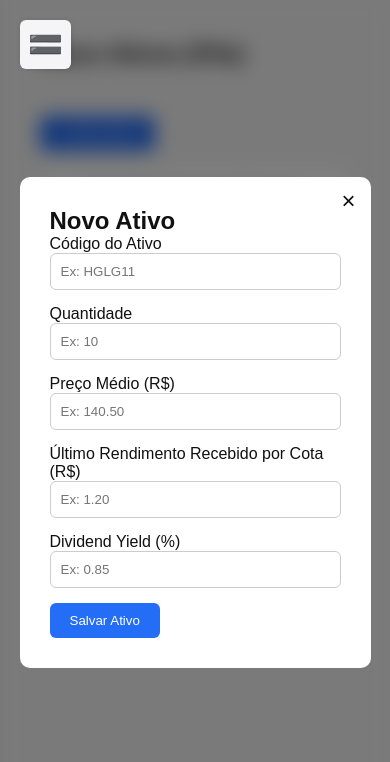
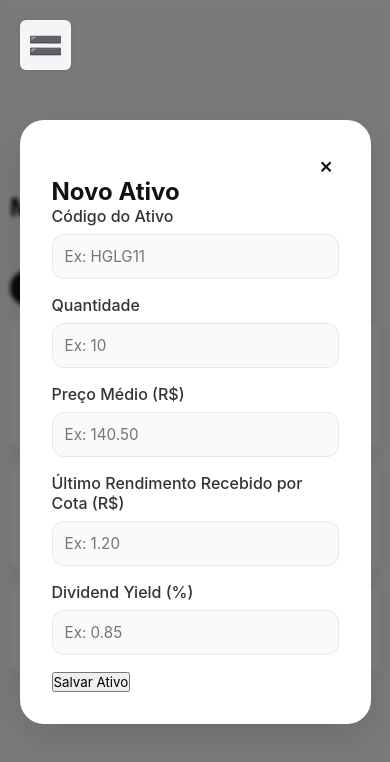
Before and after one commit to LuciLua/MeusRendimentos, a plain HTML site: page Pages/Rendimentos/index.html in a window 390 px wide. Both pictures are taken after a click on the button "+ Novo Ativo". Drawn offline with Linux system fonts and the light colour scheme.

Commit message:
responsive and btn defaults

```diff
--- a/Components/Menu/menu.css
+++ b/Components/Menu/menu.css
@@ -1,19 +1,3 @@
-/* Reset básico */
-* {
-  margin: 0;
-  padding: 0;
-  box-sizing: border-box;
-}
-
-body, html {
-  height: 100%;
-  font-family: -apple-system, BlinkMacSystemFont, 'Segoe UI', Roboto, Oxygen,
-    Ubuntu, Cantarell, 'Open Sans', 'Helvetica Neue', sans-serif;
-  background: #fff;
-  color: #111;
-}
-
-
 .menu-toggle {
   position: fixed;
   top: 20px;
@@ -76,7 +60,7 @@ body, html {
 }
 
 .sidebar ul li a {
-  color: #fff;
+  color: #bac1ce;
   text-decoration: none;
   font-weight: 500;
   font-size: 1rem;
@@ -84,7 +68,7 @@ body, html {
 }
 
 .sidebar ul li a:hover {
-  color: #0070f3;
+  color: #ffffff;
 }
 
 /* Conteúdo principal */
@@ -95,7 +79,7 @@ body, html {
 }
 
 /* Mobile: sidebar fechada por padrão */
-@media (max-width: 768px) {
+@media (max-width: 1100px) {
   .sidebar {
     transform: translateX(-260px); /* fora da tela */
   }
@@ -112,10 +96,16 @@ body, html {
   .menu-toggle {
     display: block;
   }
+
+  .sidebar h2{
+    padding-top: 80px;
+  }
+
+
 }
 
 /* Desktop: botão escondido */
-@media (min-width: 769px) {
+@media (min-width: 1100px) {
   .menu-toggle {
     display: none;
   }
--- /dev/null
+++ b/Components/Modals/style.css
@@ -0,0 +1,92 @@
+/* Modal base */
+.modal {
+  display: none; /* Ativado via JS */
+  position: fixed;
+  inset: 0;
+  background-color: rgba(0, 0, 0, 0.5);
+  z-index: 999;
+  align-items: center;
+  justify-content: center;
+  backdrop-filter: blur(2px);
+}
+
+/* Conteúdo do Modal */
+.modal-content {
+  background-color: #fff;
+  padding: 2rem;
+  border-radius: 1.5rem;
+  max-width: 480px;
+  width: 90%;
+  box-shadow: 0 12px 40px rgba(0, 0, 0, 0.12);
+  font-family: 'Inter', sans-serif;
+  color: #111;
+  transition: transform 0.3s ease, opacity 0.3s ease;
+}
+
+/* Título */
+.modal-content h3 {
+  font-size: 1.25rem;
+  font-weight: 600;
+}
+
+/* Labels */
+.modal-content label {
+  display: block;
+  margin-bottom: 0.5rem;
+  font-weight: 500;
+  color: #333;
+}
+
+/* Inputs */
+.modal-content input,
+.modal-content textarea {
+  width: 100%;
+  padding: 0.75rem;
+  border: 1px solid #e5e7eb;
+  border-radius: 0.75rem;
+  background-color: #fafafa;
+  font-size: 0.95rem;
+  margin-bottom: 1rem;
+  transition: border 0.2s;
+}
+
+.modal-content input:focus,
+.modal-content textarea:focus {
+  outline: none;
+  border-color: #111;
+  background-color: #fff;
+}
+
+/* Range input */
+.modal-content input[type="range"] {
+  padding: 0;
+  margin-bottom: 1.25rem;
+}
+
+/* Botões */
+.modal-content .botoes {
+  display: flex;
+  justify-content: flex-end;
+  align-items: center;
+  /* height: 100%; */
+  height: fit-content;
+  gap: 20px;
+}
+
+.modal-content .botoes button{
+  margin: 0;
+  line-height: 1.5;
+}
+
+
+.close-modal-x{
+    width: 25px;
+    height: 25px;
+    cursor: pointer;
+    display: flex;
+    justify-content: center;
+    align-items: center;
+    margin-left: auto;
+    font-weight: 500;
+    font-size: 22px;
+}
--- a/Pages/Perfil/style.css
+++ b/Pages/Perfil/style.css
@@ -1,16 +1,9 @@
-body {
-  font-family: "Inter", sans-serif;
-  background-color: #f9f9f9;
-  color: #111;
-  margin: 0;
-  padding: 2rem;
-}
-
 .perfil-container {
   max-width: 700px;
-  margin: 0 auto;
+  width: 100%;
+
   background: white;
-  padding: 2rem;
+  padding: 30px;
   border-radius: 1.5rem;
   box-shadow: 0 10px 20px rgba(0, 0, 0, 0.05);
 }
@@ -98,97 +91,26 @@ body {
   text-decoration: underline;
 }
 
-/* Modal */
 
-.modal {
-  display: none;
-  position: fixed;
-  inset: 0;
-  background-color: rgba(0, 0, 0, 0.6);
-  align-items: center;
-  justify-content: center;
-  z-index: 1000;
+.graficos-container {
+  width: 100%;
+  height: 100%;
 }
-
-.modal-content {
-  background: white;
-  padding: 2rem;
-  border-radius: 1.25rem;
-  max-width: 500px;
-  width: 90%;
-  box-shadow: 0 10px 40px rgba(0, 0, 0, 0.15);
-  position: relative;
-}
-
-.modal-content h3 {
-  margin-top: 0;
-  margin-bottom: 1.5rem;
-}
-
-.modal-content label {
-  display: block;
-  margin-bottom: 0.5rem;
-  font-weight: 500;
-}
-
-.modal-content input,
-.modal-content textarea {
-  width: 100%;
-  padding: 0.75rem;
-  border: 1px solid #ccc;
-  border-radius: 0.75rem;
-  margin-bottom: 1.25rem;
-  font-size: 0.95rem;
-  background: #fafafa;
-}
-
-.modal-content input[type="range"] {
-  padding: 0;
-}
-
-.modal-content .botoes {
-  display: flex;
-  justify-content: space-between;
-  margin-top: 1.5rem;
-}
-
-.modal-content button {
-  padding: 0.75rem 1.5rem;
-  font-size: 0.9rem;
-  border: none;
-  border-radius: 999px;
-  cursor: pointer;
-  transition: background 0.3s;
-}
-
-#salvar-perfil {
-  background-color: #000;
-  color: white;
-}
-
-#salvar-perfil:hover {
-  background-color: #222;
-}
-
-.close-modal {
-  background: transparent;
-  color: #666;
-  border: 1px solid #ccc;
-}
-
-.close-modal:hover {
-  color: #000;
-  border-color: #888;
-}
-
 
 .grafico-barra {
   background-color: #fff;
   border-radius: 12px;
   padding: 1.5rem 2rem;
-  box-shadow: 0 8px 24px rgba(0,0,0,0.08);
+  box-shadow: 0 8px 24px rgba(0, 0, 0, 0.08);
   max-width: 600px;
-  margin: 0 auto;
+
+  min-width: 320px;
+  display: flex;
+  flex-direction: column;
+  gap: 20px;
+  width: 100%;
+
+  margin-right: auto;
 }
 
 #grafico-barras {
@@ -197,7 +119,7 @@ body {
   height: auto !important;
   border-radius: 8px;
   background-color: #fafafa;
-  box-shadow: inset 0 0 8px rgba(0,0,0,0.03);
+  box-shadow: inset 0 0 8px rgba(0, 0, 0, 0.03);
 }
 
 /* Legenda do gráfico - você pode customizar via Chart.js também, mas aqui só do container */
@@ -245,69 +167,3 @@ body {
 #editar-foto:hover {
   background-color: rgba(0, 0, 0, 0.8);
 }
-
-/* Modal genérico (já serve para o de foto e o de perfil) */
-.modal {
-  display: none; /* Mostrar via JS quando necessário */
-  position: fixed;
-  top: 0;
-  left: 0;
-  width: 100%;
-  height: 100%;
-  background-color: rgba(0, 0, 0, 0.5);
-  justify-content: center;
-  align-items: center;
-  z-index: 999;
-}
-
-.modal-content {
-  background: white;
-  padding: 2rem;
-  border-radius: 12px;
-  max-width: 400px;
-  width: 90%;
-  box-shadow: 0 10px 25px rgba(0, 0, 0, 0.1);
-}
-
-.modal-content h3 {
-  margin-top: 0;
-  margin-bottom: 1rem;
-}
-
-.modal-content label {
-  display: block;
-  margin-top: 1rem;
-  font-weight: bold;
-}
-
-.modal-content input[type="url"] {
-  width: 100%;
-  padding: 0.5rem;
-  margin-top: 0.25rem;
-  border-radius: 6px;
-  border: 1px solid #ccc;
-}
-
-.modal-content .botoes {
-  margin-top: 1.5rem;
-  display: flex;
-  justify-content: flex-end;
-  gap: 1rem;
-}
-
-.modal-content button {
-  padding: 0.5rem 1rem;
-  border: none;
-  border-radius: 6px;
-  cursor: pointer;
-}
-
-.modal-content button#salvar-foto {
-  background-color: #111;
-  color: white;
-}
-
-.modal-content button.close-modal {
-  background-color: #ccc;
-  color: #000;
-}
--- a/Pages/Rendimentos/index.html
+++ b/Pages/Rendimentos/index.html
@@ -30,7 +30,7 @@
     </ul>
   </nav>
 
-  <main>
+  <main class="main-content">
     <section class="top-section">
       <h1>Meus Ativos (FIIs)</h1>
       <button id="add-ativo-btn" class="primary">+ Novo Ativo</button>
@@ -69,7 +69,7 @@
   <!-- Modal para adicionar novo ativo -->
   <div class="modal" id="modal-novo-ativo">
     <div class="modal-content">
-      <span class="close-modal" id="fechar-modal-novo">&times;</span>
+      <div class="close-modal close-modal-x">&times;</div>
       <h2>Novo Ativo</h2>
       <label for="codigo-ativo">Código do Ativo</label>
       <input type="text" id="codigo-ativo" placeholder="Ex: HGLG11">
--- a/Pages/Rendimentos/style.css
+++ b/Pages/Rendimentos/style.css
@@ -98,28 +98,3 @@
 .ativo-info p {
   margin: 3px 0;
 }
-
-
-/* Modal reaproveitado do profile.css */
-.modal input[type="text"],
-.modal input[type="number"] {
-  width: 100%;
-  padding: 10px;
-  margin-bottom: 12px;
-  border: 1px solid #ccc;
-  border-radius: 8px;
-}
-
-.modal-content button {
-  background-color: #4caf50;
-  color: white;
-  border: none;
-  padding: 10px 20px;
-  border-radius: 8px;
-  cursor: pointer;
-  transition: 0.3s;
-}
-
-.modal-content button:hover {
-  background-color: #3e8e41;
-}
--- a/globals.css
+++ b/globals.css
@@ -1,8 +1,9 @@
 @import "Components/Menu/menu.css";
+@import "Components/Modals/style.css";
 
 :root {
-  --primary: #246ef7;
-  --primary-hover: #164499;
+  --primary: #121212;
+  --primary-hover: #070707;
 }
 
 /* Reset básico */
@@ -10,7 +11,7 @@
   box-sizing: border-box;
   margin: 0;
   padding: 0;
-  font-family: Arial, sans-serif;
+  font-family: Inter;
 }
 
 body {
@@ -21,9 +22,34 @@ body {
 
 main {
   flex-grow: 1;
-  padding: 40px;
   max-height: 100vh;
-  overflow-y: scroll;
+
+  /* overflow-y: scroll; */
+
+  display: flex;
+  padding: 30px;
+  padding-left: 290px;
+  gap: 20px;
+
+  margin: auto;
+}
+
+@media (max-width: 1100px) {
+  main {
+    padding: 10px;
+  }
+
+  main.main-content {
+    display: flex;
+    flex-wrap: wrap;
+    padding-top: 80px;
+  }
+}
+
+main.main-content {
+  display: flex;
+  flex-wrap: row;
+  width: 100%;
 }
 
 button.primary {
@@ -34,7 +60,7 @@ button.primary {
 
   border: none;
   padding: 10px 20px;
-  border-radius: 6px;
+  border-radius: 30px;
   cursor: pointer;
   transition: 0.3s;
 }
@@ -45,15 +71,20 @@ button.primary:hover {
 }
 
 button.secundary {
-  background-color: #f0f0f0;
+  padding: 10px 20px;
+
   border: none;
-  padding: 8px 14px;
-  border-radius: 8px;
   cursor: pointer;
   transition: 0.2s;
+  border-radius: 30px;
+
+  line-height: 1;
+  background-color: #f5f5f5;
+  color: #666;
 }
 
 button.secundary:hover {
+  color: #000;
   background: #e0e0e0;
 }
 
@@ -72,67 +103,3 @@ button.delete {
 button.delete:hover {
   background-color: #c0392b;
 }
-
-.modal {
-  display: none;
-  position: fixed;
-  z-index: 1000;
-  left: 0;
-  top: 0;
-  width: 100%;
-  height: 100%;
-  background-color: rgba(0, 0, 0, 0.5);
-  backdrop-filter: blur(10px);
-  justify-content: center;
-  align-items: center;
-}
-
-.modal-content {
-  background: white;
-  padding: 30px;
-  border-radius: 10px;
-  width: 90%;
-  max-width: 500px;
-  position: relative;
-}
-
-.close-modal {
-  position: absolute;
-  top: 10px;
-  right: 15px;
-  font-size: 24px;
-  cursor: pointer;
-}
-
-.modal-content input[type="text"],
-.modal-content input[type="number"] {
-  width: 100%;
-  padding: 10px;
-  margin-bottom: 15px;
-  border: 1px solid #ccc;
-  border-radius: 6px;
-}
-
-.modal-content input[type="range"] {
-  width: 100%;
-  margin-bottom: 10px;
-}
-
-.range-display {
-  margin-bottom: 15px;
-  text-align: center;
-  font-weight: bold;
-}
-
-.modal-content button {
-  background-color: var(--primary);
-  color: white;
-  border: none;
-  padding: 10px 20px;
-  border-radius: 6px;
-  cursor: pointer;
-}
-
-.modal-content button:hover {
-  background-color: var(--primary-hover);
-}
```
Also changed, not shown: Pages/Calculadora/index.html (+1 -1 lines), index.html (+12 -12 lines).
